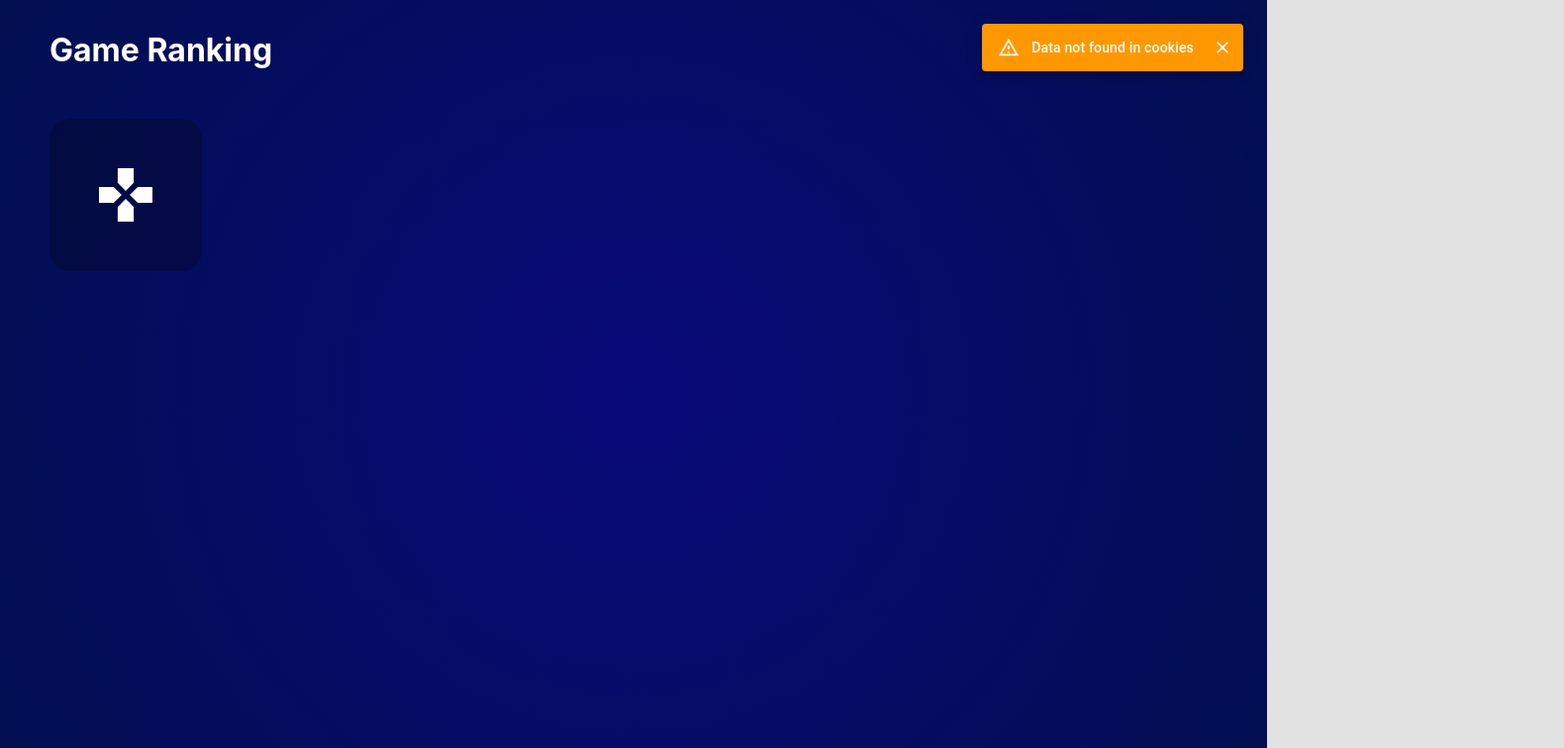
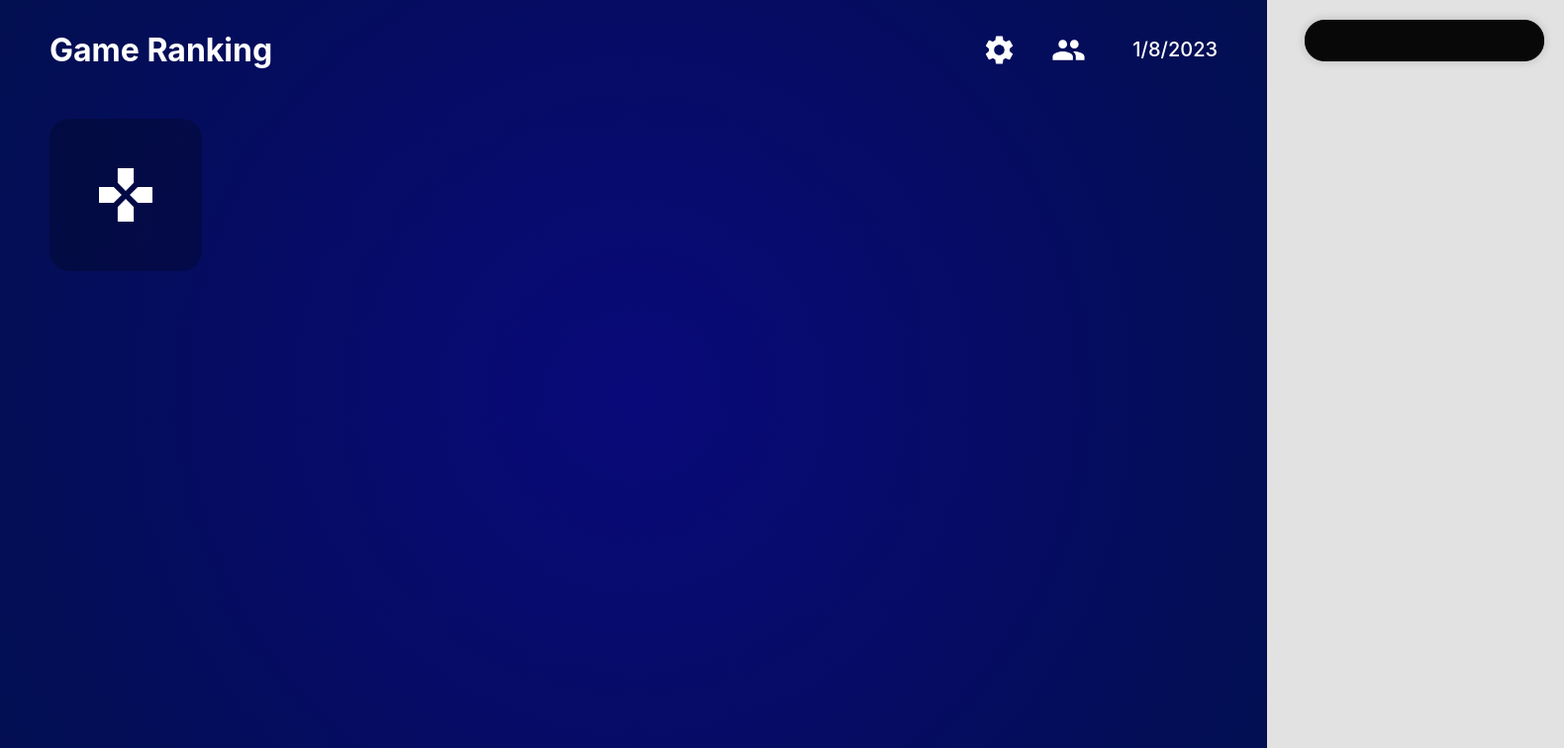
Before and after one commit to StephaneBranly/game-ranking, a React (Create React App) app: page / in a window 1280 px wide. Before the commit this address had no page. Shown: the top 756 px of the page at 99% size, 1580 px wide, since content can reach past the window. Built offline with nearby package versions, Linux system fonts and the light colour scheme; the HTML template or start-up script is replaced by a standard one.

Commit message:
[+] Notification

```diff
--- a/src/App.tsx
+++ b/src/App.tsx
@@ -6,7 +6,7 @@
 import Footer, { FooterProps } from "./components/footer/Footer"
 import Pages, { PagesProps } from "./components/pages/Pages"
 import { dataType, gameType, playerType } from "./types/data"
-import Notifications, { NotificationProps } from "./components/pages/notifications/Notification"
+import Notification, { NotificationProps } from "./components/pages/notification/Notification"
 import { notificationType, severityType } from "./types/notification"
 import { generateGameFromLoadedData } from "./utils/lib"
 
@@ -126,7 +126,7 @@
     currentPage: page,
   }
 
-  const notificationsProps: NotificationProps = {
+  const notificationProps: NotificationProps = {
     notification,
     setNotification,
   }
@@ -135,7 +135,7 @@
     <div className="app">
       <Header />
       <Pages {...pagesProps} />
-      <Notifications {...notificationsProps} />
+      <Notification {...notificationProps} />
     </div>
   )
 }
--- a/src/components/pages/games/GameCard.tsx
+++ b/src/components/pages/games/GameCard.tsx
@@ -45,7 +45,6 @@
             {!props.active && <>
                 <p>{props.game.gamename}</p>
                 <div className='game-card-stats'>
-                    {/* <p>{props.game.results.length} results</p> */}
                     {renderPlayers()}
                 </div>
             </>}
--- a/src/components/pages/games/GameCompleteCard.scss
+++ b/src/components/pages/games/GameCompleteCard.scss
@@ -13,13 +13,27 @@
     width: 80vw;
 }
 
-.game-complete-card-actions {
+.game-complete-card-header {
     display: flex;
     flex-direction: row;
-    justify-content: flex-start;
+    justify-content: space-between;
+    align-items: stretch;
+    gap: 20px;
+    width: 100%;
+}
+
+.game-complete-card-general-stats, .game-complete-card-general-actions {
+    display: flex;
+    flex-direction: row;
+    justify-content: space-between;
     align-items: center;
     gap: 20px;
-    width: 100%;
+    color: white;
+
+    & > .button {
+        border: 0px;
+        background-color: rgba(0,0,0,0);
+    }
 }
 
 .game-complete-card-title {
--- a/src/components/pages/games/GameCompleteCard.tsx
+++ b/src/components/pages/games/GameCompleteCard.tsx
@@ -101,6 +101,17 @@
     <>
         <div className='game-complete-card-container'>
             <div className='game-complete-card'>
+                <div className='game-complete-card-header'>
+                    <div className='game-complete-card-general-stats'>
+                        <div>{props.game.results.length} results</div>
+                        <div>{props.game.algorithmSettings.algo}</div>
+                    </div>
+                    <div className='game-complete-card-general-actions'>
+                        <Button endIcon={<PostAdd/>}  onClick={() => handlerAddResult()} text='New result'/>
+                        <Button onClick={() => setEditMode(true)} endIcon={<Edit/>}/>
+                        <Button onClick={() => setDeleteGameOpen(true)} endIcon={<Delete/>} />
+                    </div>
+                </div>
                 {props.game.players &&
                     <div className='game-complete-card-stats'><LineChartResult players={props.players} game={props.game}/></div>
                 }
@@ -108,13 +119,7 @@
                     <BarChartResult players={props.players} game={props.game}/>
                 </Grid> */}
                 {addResultOpen.open ? <GameAddResult game={props.game} players={props.players} addResultOpen={addResultOpen} setAddResultOpen={setAddResultOpen} addNotification={props.addNotification} addResult={addResult} deleteResult={deleteResult}></GameAddResult> : <></>}
-                <div className='game-complete-card-actions'>
-                    <ButtonGroup>
-                        <Button endIcon={<PostAdd/>}  onClick={() => handlerAddResult()} text='New result'/>
-                        <Button onClick={() => setEditMode(true)} endIcon={<Edit/>}/>
-                        <Button onClick={() => setDeleteGameOpen(true)} endIcon={<Delete/>} />
-                    </ButtonGroup>
-                </div>
+
             </div>
         </div>
         <div className='game-complete-card-results'>
--- /dev/null
+++ b/src/components/pages/notification/Notification.scss
@@ -0,0 +1,47 @@
+.notification {
+    position: absolute;
+    top: 0;
+    transition: all 0.3s ease;
+    &.close {
+        right: -300px;
+
+        & > .notification-content {
+            border-color: #000;
+        }
+    }
+    &.open {
+        right: 0;
+    }
+}
+
+.notification-content {
+    background-color: rgb(8, 8, 8);
+    border: 1px solid #000;
+    position: relative;
+    right: 0;
+    top: 20px;
+    right: 20px;
+    min-width: 200px;
+    max-width: 300px;
+    color: white;
+    border-radius: 20px;
+    padding: 20px;
+    box-shadow: 0 0 10px rgba(19, 19, 19, 0.2);
+    transition: transform 0.3s ease;
+    display: flex;
+    flex-direction: column;
+    z-index: 1001;
+
+    &.info {
+        border-color: rgb(2, 125, 241);
+    }
+    &.success {
+        border-color: rgb(2, 224, 16);
+    }
+    &.warning {
+        border-color: rgb(212, 102, 7);
+    }
+    &.error {
+        border-color: rgb(194, 0, 0);
+    }
+}
--- /dev/null
+++ b/src/components/pages/notification/Notification.tsx
@@ -0,0 +1,38 @@
+import React, { ChangeEvent, useEffect } from 'react';
+
+import "./Notification.scss"
+
+import { notificationType } from '../../../types/notification';
+
+export interface NotificationProps{
+  notification: notificationType,
+  setNotification: any,
+}
+
+export default function Notification(props: NotificationProps){
+  const handleClose = (event: any, reason: string) => {
+    if (reason === 'clickaway') {
+      return;
+    }
+
+    props.setNotification({open: false});
+  };
+
+  useEffect(() => {
+    if(props.notification.open){
+      setTimeout(() => {
+        props.setNotification({open: false});
+      }, 3000);
+    }
+  }, [props.notification.open])
+
+  const severity = props.notification.severity ? props.notification.severity : "info"
+
+  return (
+    <div className={`notification ${props.notification.open?'open':'close'}`}>
+      <div className={`notification-content ${severity}`}>
+        {props.notification.text}
+      </div>
+    </div>
+  );
+}
--- a/src/components/pages/notifications/Notification.tsx
+++ /dev/null
@@ -1,41 +0,0 @@
-import React, { ChangeEvent } from 'react';
-import {
-  makeStyles,
-  createStyles,
-  Snackbar,
-} from "@material-ui/core";
-import MuiAlert from '@material-ui/lab/Alert';
-import { notificationType } from '../../../types/notification';
-
-function Alert(props: any) {
-  return <MuiAlert elevation={6} variant="filled" {...props} />;
-}
-
-export interface NotificationProps{
-  notification: notificationType,
-  setNotification: any,
-}
-
-export default function Notification(props: NotificationProps){
-  const handleClose = (event: any, reason: string) => {
-    if (reason === 'clickaway') {
-      return;
-    }
-
-    props.setNotification({open: false});
-  };
-
-    return (
-       props.notification.open ?
-        <Snackbar
-          anchorOrigin={{vertical: 'top', horizontal:'right'}}
-          open={props.notification.open}
-          autoHideDuration={6000}
-          onClose={handleClose}
-        >
-          <Alert severity={props.notification.severity ? props.notification.severity : "info"} onClose={handleClose}>{props.notification.text}</Alert>
-        </Snackbar>
-        :
-        <></>
-  );
-}
```
